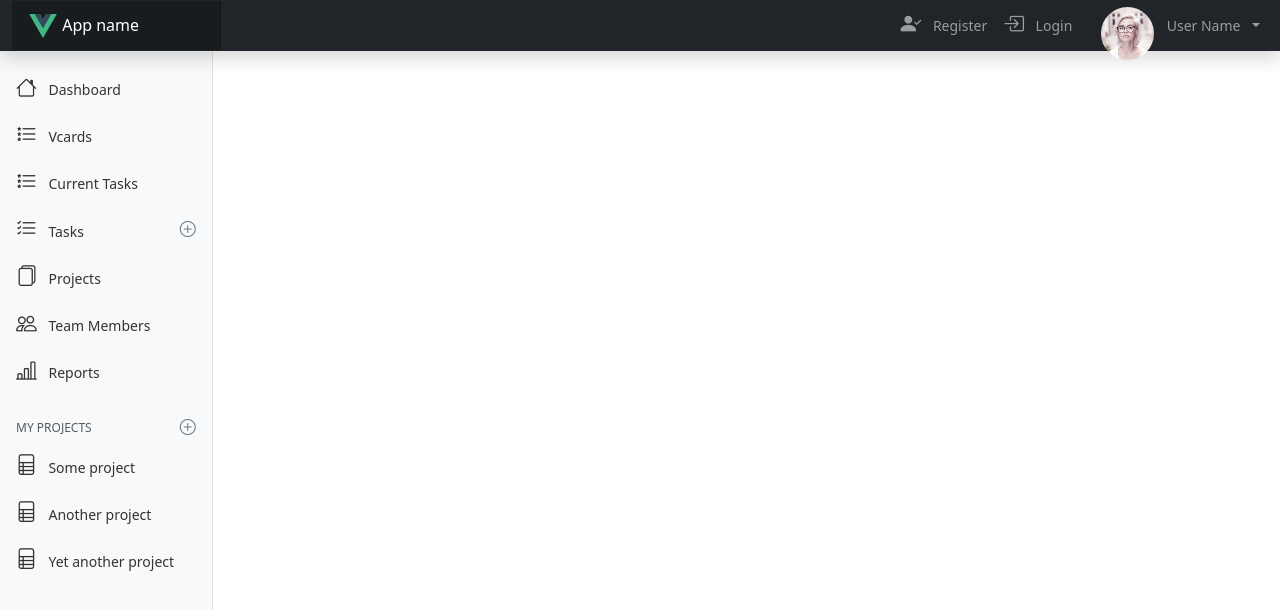
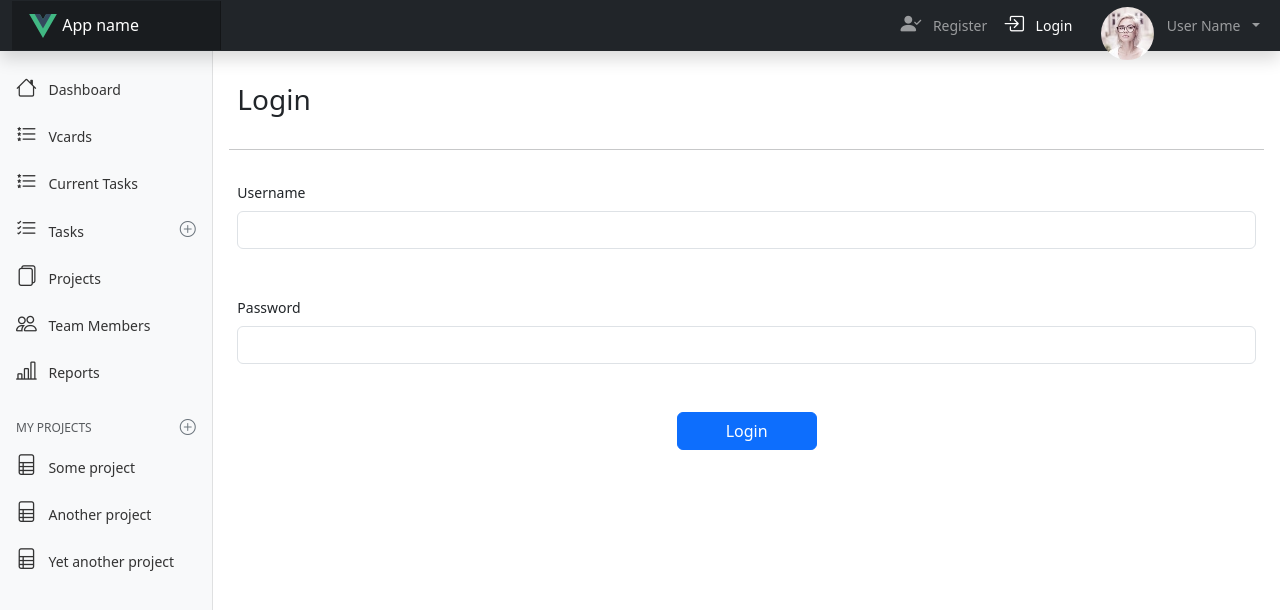
Before and after one commit to Jfe22/VirtualCard, a Vue app in the folder vue/: page /login in a window 1280 px wide. Shown: the top 610 px of the page. Built offline with nearby package versions, Linux system fonts and the light colour scheme.

Commit message:
vue login component

```diff
--- a/vue/src/App.vue
+++ b/vue/src/App.vue
@@ -25,9 +25,11 @@ import { RouterLink, RouterView } from 'vue-router'
             </a>
           </li>
           <li class="nav-item">
-            <a class="nav-link" href="#"><i class="bi bi-box-arrow-in-right"></i>
+            <router-link class="nav-link" :class="{ active: $route.name === 'Login' }"
+                        :to="{ name: 'Login' }">
+              <i class="bi bi-box-arrow-in-right"></i>
               Login
-            </a>
+            </router-link>
           </li>
           <li class="nav-item dropdown">
             <a class="nav-link dropdown-toggle" href="#" id="navbarDropdownMenuLink" role="button"
@@ -65,7 +67,7 @@ import { RouterLink, RouterView } from 'vue-router'
                             :to="{ name: 'Dashboard' }">
                   <i class="bi bi-house"></i>
                   Dashboard
-                </router-link>
+              </router-link>
             </li>
             <li class="nav-item">
                 <router-link class="nav-link" :class="{ active: $route.name === 'Vcards' }"
@@ -145,10 +147,11 @@ import { RouterLink, RouterView } from 'vue-router'
                 </a>
               </li>
               <li class="nav-item">
-                <a class="nav-link" href="#">
+                <router-link class="nav-link" :class="{ active: $route.name === 'Login' }"
+                            :to="{ name: 'Login' }">
                   <i class="bi bi-box-arrow-in-right"></i>
                   Login
-                </a>
+                </router-link>
               </li>
               <li class="nav-item dropdown">
                 <a class="nav-link dropdown-toggle" href="#" id="navbarDropdownMenuLink2" role="button"
--- /dev/null
+++ b/vue/src/components/auth/Login.vue
@@ -0,0 +1,37 @@
+<script setup>
+import { ref } from 'vue'
+
+const credentials = ref({
+  username: '',
+  password: ''
+})
+
+const emit = defineEmits(['login'])
+
+const login = () => {
+  // FALTA FAZER O LOGIN
+  emit('login')
+}
+</script>
+
+<template>
+  <form class="row g-3 needs-validation" novalidate @submit.prevent="login">
+    <h3 class="mt-5 mb-3">Login</h3>
+    <hr>
+    <div class="mb-3">
+      <div class="mb-3">
+        <label for="inputUsername" class="form-label">Username</label>
+        <input type="text" class="form-control" id="inputUsername" required v-model="credentials.username">
+      </div>
+    </div>
+    <div class="mb-3">
+      <div class="mb-3">
+        <label for="inputPassword" class="form-label">Password</label>
+        <input type="password" class="form-control" id="inputPassword" required v-model="credentials.password">
+      </div>
+    </div>
+    <div class="mb-3 d-flex justify-content-center">
+      <button type="button" class="btn btn-primary px-5" @click="login">Login</button>
+    </div>
+  </form>
+</template>
--- a/vue/src/router/index.js
+++ b/vue/src/router/index.js
@@ -3,6 +3,7 @@ import HomeView from '../views/HomeView.vue'
 
 import Dashboard from '../components/Dashboard.vue'
 import Vcards from '../components/Vcards.vue'
+import Login from '../components/auth/Login.vue'
 
 const router = createRouter({
   history: createWebHistory(import.meta.env.BASE_URL),
@@ -29,7 +30,12 @@ const router = createRouter({
       path: '/vcards',
       name: 'Vcards',
       component: Vcards
-    }
+    },
+    {
+      path: '/login',
+      name: 'Login',
+      component: Login
+    },
   ]
 })
 
```
